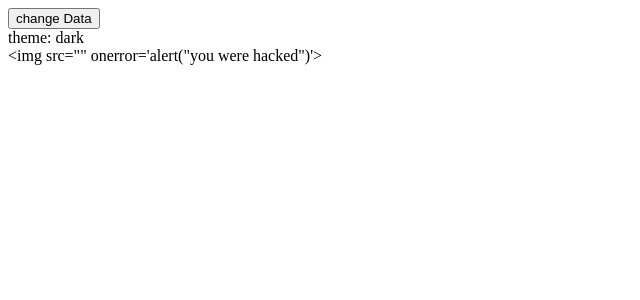
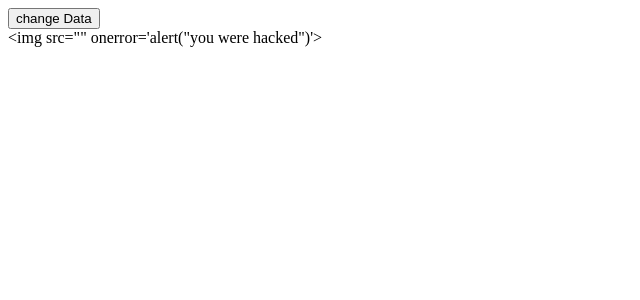
Before and after one commit to locknono/react-s-demo, a Next.js app: page /graph-demo in a window 1280 px wide. Shown: the top 300 px of the page, without its empty margins (0-640 px from the left). Built offline with nearby package versions, Linux system fonts and the light colour scheme.

Commit message:
feat: remove useContext in the example

```diff
--- a/src/components/panel.tsx
+++ b/src/components/panel.tsx
@@ -1,5 +1,5 @@
 import { MODE } from "@/constant";
-import React, { useContext, useEffect, useState } from "react";
+import React, { useEffect, useState } from "react";
 import purify from "dompurify";
 import { ThemeContext } from "@/constant/context";
 
@@ -12,7 +12,6 @@ interface IProps {
  * @description render the content with respect to the rendering mode
  */
 export default function Panel(props: IProps) {
-  const theme = useContext(ThemeContext);
   /**
    * @description process the content. If the rendering mode is `html`, the content should be sanitized.
    */
@@ -34,7 +33,6 @@ export default function Panel(props: IProps) {
 
   return (
     <div>
-      <div>theme: {theme}</div>
       {props.mode === MODE.TEXT ? (
         <div>{html}</div>
       ) : (
```
